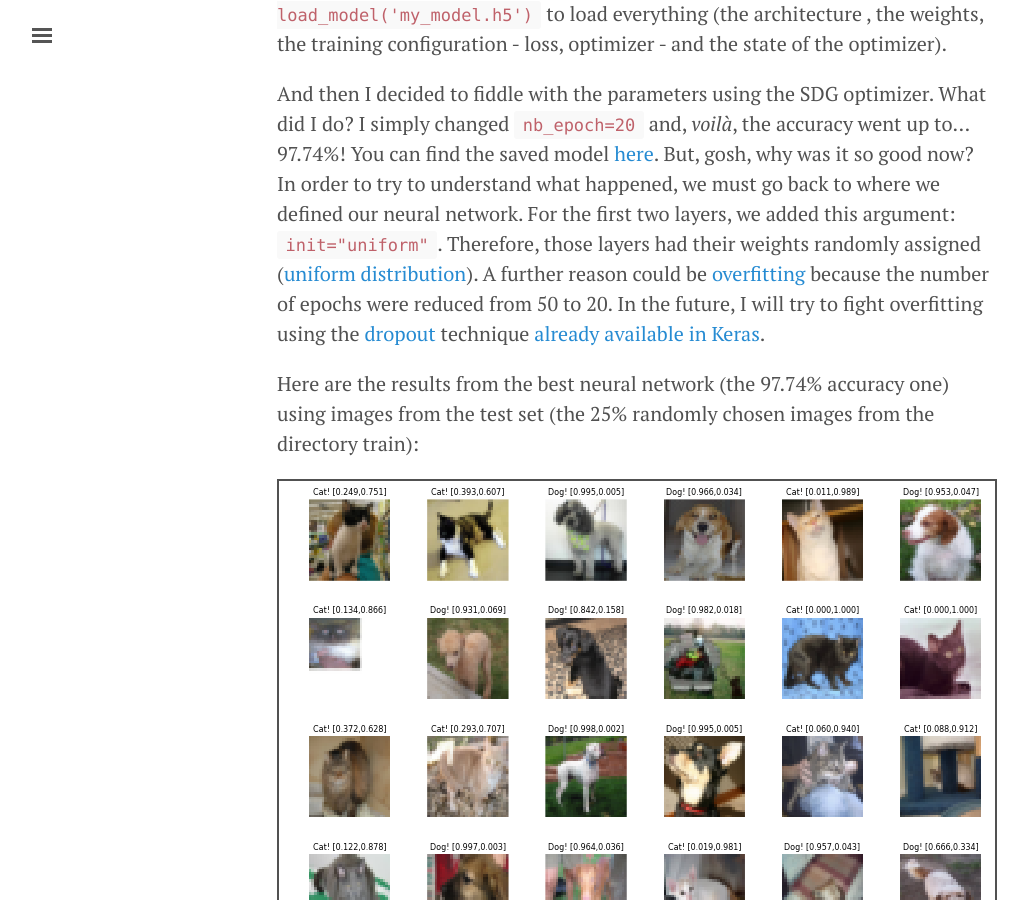
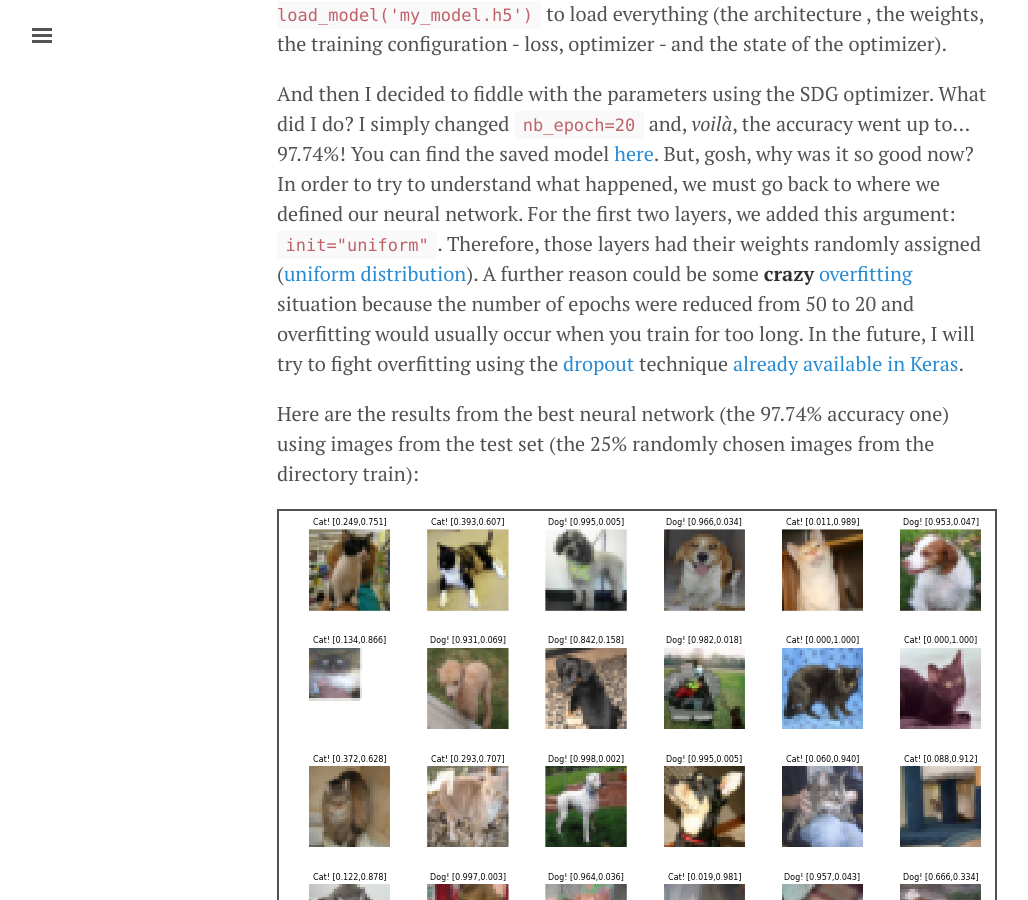
Before and after one commit to ricardodeazambuja/ricardodeazambuja.github.io, a Jekyll site: the page built from _posts/2017-01-29-easy-peasy_deep_learning.md, in a window 1280 px wide and 900 px high, scrolled down 10052 px. Shown: the whole window, without its empty margins (3-1031 px from the left). Built offline with Jekyll 4.4.1, drawn with Linux system fonts in a browser that asks for light colours; emoji names are drawn with the system emoji font; comment, search, counter and statistics services are not loaded.

Commit message:
Ops, now I've explained better what I was trying to say

```diff
--- a/_posts/2017-01-29-easy-peasy_deep_learning.md
+++ b/_posts/2017-01-29-easy-peasy_deep_learning.md
@@ -287,7 +287,7 @@ The accuracy on the test data was 67.1840%. Probably there's a reason why SDG is
 
 After all our hard work, you should save your model. Keras models have methods for saving and loading a model. Everything is nicely explained on the [F.A.Q.](https://keras.io/getting-started/faq/#how-can-i-save-a-keras-model) and the simplest way is `model.save('my_model.h5')` to save and `model = load_model('my_model.h5')` to load everything (the architecture , the weights, the training configuration - loss, optimizer - and the state of the optimizer).
 
-And then I decided to fiddle with the parameters using the SDG optimizer. What did I do? I simply changed `nb_epoch=20` and, *voilà*, the accuracy went up to... 97.74%! You can find the saved model [here](https://github.com/ricardodeazambuja/keras-adventures/blob/master/Dogs_vs_Cats/my_97perc_acc.h5?raw=true). But, gosh, why was it so good now? In order to try to understand what happened, we must go back to where we defined our neural network. For the first two layers, we added this argument: `init="uniform"`. Therefore, those layers had their weights randomly assigned ([uniform distribution](https://en.wikipedia.org/wiki/Uniform_distribution_(continuous))). A further reason could be [overfitting](https://en.wikipedia.org/wiki/Overfitting) because the number of epochs were reduced from 50 to 20. In the future, I will try to fight overfitting using the [dropout](https://www.cs.toronto.edu/~hinton/absps/JMLRdropout.pdf) technique [already available in Keras](https://keras.io/layers/core/#dropout).
+And then I decided to fiddle with the parameters using the SDG optimizer. What did I do? I simply changed `nb_epoch=20` and, *voilà*, the accuracy went up to... 97.74%! You can find the saved model [here](https://github.com/ricardodeazambuja/keras-adventures/blob/master/Dogs_vs_Cats/my_97perc_acc.h5?raw=true). But, gosh, why was it so good now? In order to try to understand what happened, we must go back to where we defined our neural network. For the first two layers, we added this argument: `init="uniform"`. Therefore, those layers had their weights randomly assigned ([uniform distribution](https://en.wikipedia.org/wiki/Uniform_distribution_(continuous))). A further reason could be some **crazy**  [overfitting](https://en.wikipedia.org/wiki/Overfitting) situation because the number of epochs were reduced from 50 to 20 and overfitting would usually occur when you train for too long. In the future, I will try to fight overfitting using the [dropout](https://www.cs.toronto.edu/~hinton/absps/JMLRdropout.pdf) technique [already available in Keras](https://keras.io/layers/core/#dropout).
 
 Here are the results from the best neural network (the 97.74% accuracy one) using images from the test set (the 25% randomly chosen images from the directory train):
 <figure>
```
